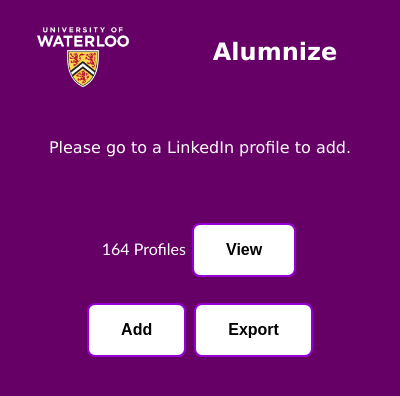
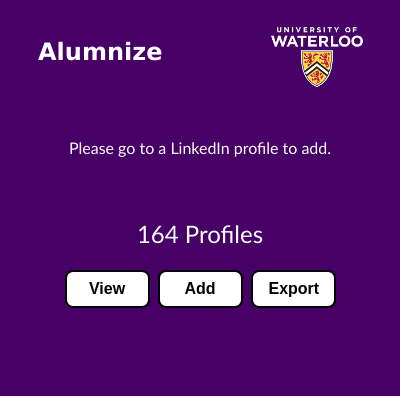
Before and after one commit to gaganchane/Team2FYDP, a browser extension: page FYDP/popup.html in a window 400 px wide. Drawn offline with Linux system fonts and the light colour scheme.

Commit message:
Changed extension format and colors

```diff
--- a/FYDP/popup.html
+++ b/FYDP/popup.html
@@ -1,23 +1,24 @@
 <html style="min-width:300px;">
-<body bgcolor="#660066">
+<body bgcolor="#470066">
   <head>
     <title>Save URL</title>
   </head>
 
   <body>
-    <img src="uofw-white.png" style="width:150px;height:97px;float:left;">
-    <h2 style="padding-top:30px;"><center><font color="white" face="verdana"> Alumnize </font></center></h2>
+    <img src="uw_official.png" style="width:150px;height:97px;float:right;">
+    <h2 style="padding: 30px 0px 0px 30px"><font color="white" face="verdana"> Alumnize </font></h2>
     <br>
     <br>
-    <p><font color="white" face="verdana"><center>Please go to a LinkedIn profile to add.</center></font></p>
+    <p><font color="white" face="calibri" size="3"><center>Please go to a LinkedIn profile to add.</center></font></p>
 
 <style>
 .button {
     background-color: #4CAF50;
     border-radius: 8px;
+    width: 85px;
     border: none;
     color: white;
-    padding: 16px 32px;
+    padding: 8px 16px;
     text-align: center;
     text-decoration: none;
     display: inline-block;
@@ -31,7 +32,7 @@
 .button1 {
     background-color: white;
     color: black;
-    border: 2px solid #9400D3;
+    border: 2px solid #000000;
 }
 
 .button1:hover {
@@ -40,8 +41,9 @@
 }
 </style>
 
-<p style="padding-top:30px;"><center><font color="white" face="calibri" size="3">164 Profiles  </font><button class="button button1"><b>View</b></button></center><br>
-    <center><button class="button button1"><b>Add</b></button>
-       <button class="button button1"><b>Export</b></button></center></p>
+<p style="padding-top:30px;"><center><font color="white" face="calibri" size="5">164 Profiles</font></center><br>
+    <center><button class="button button1"><b>View</b></button>
+    <button class="button button1"><b>Add</b></button>
+    <button class="button button1"><b>Export</b></button></center></p>
   </body>
 </html>
```
Also changed, not shown: FYDP/A.png (added), FYDP/manifest.json, FYDP/uofw.png (deleted), FYDP/uw_official.png (added).
